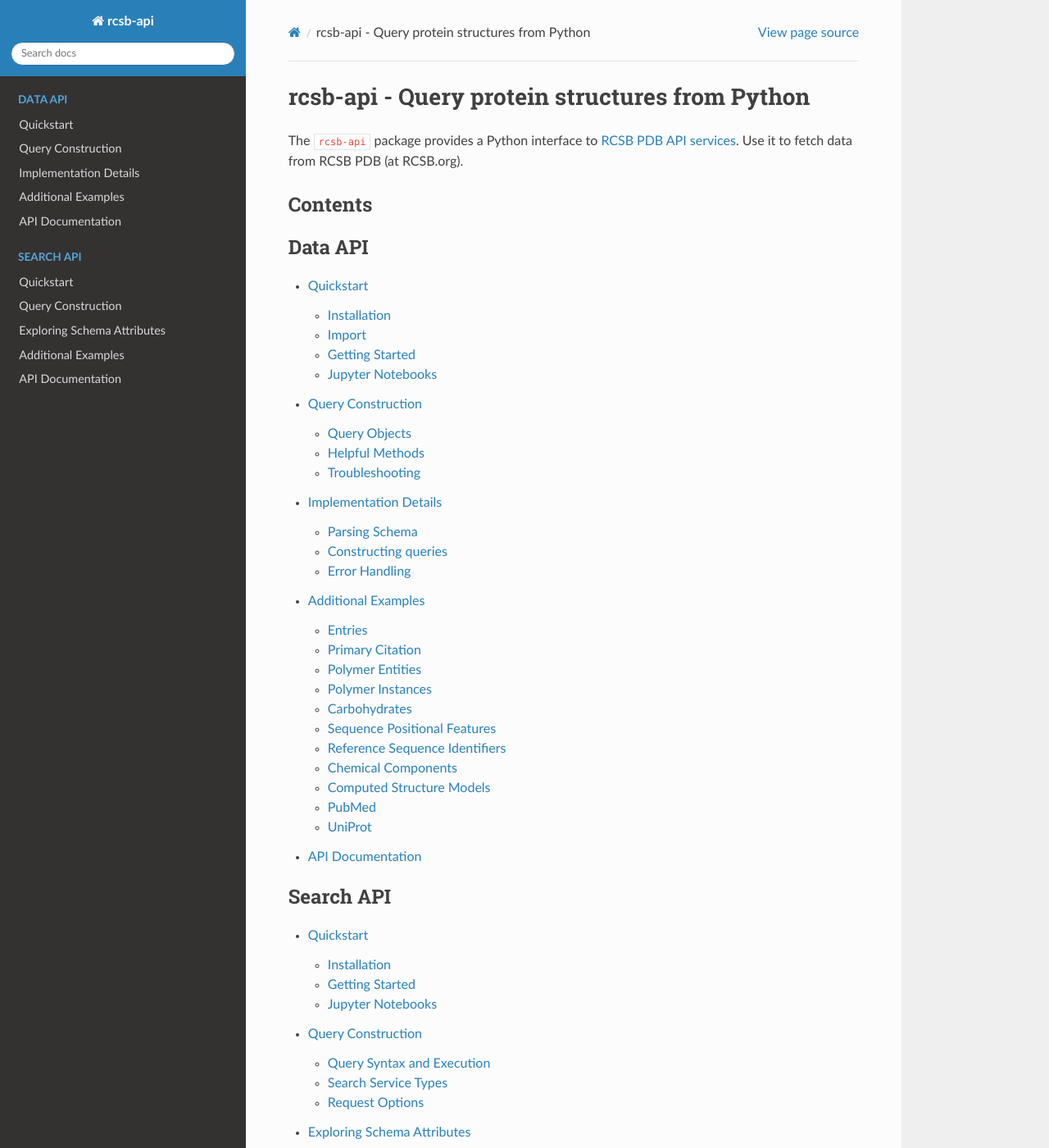
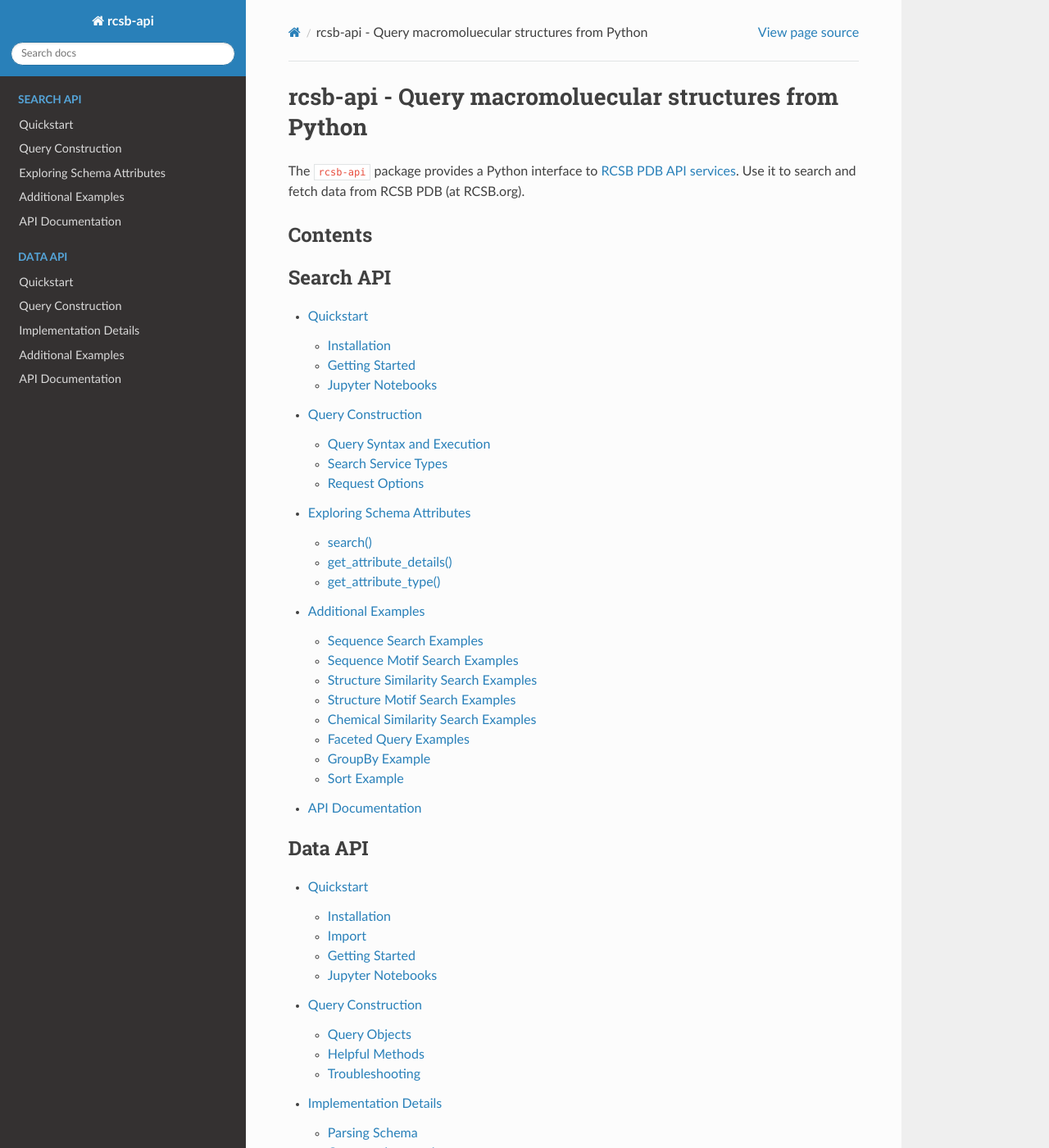
Before and after one commit to rcsb/py-rcsb-api, a Sphinx documentation site: the page built from docs/index.rst, in a window 1280 px wide and 1400 px high. Shown: the whole window at 82% size. Built offline with Sphinx 7.4.7 and the Read the Docs theme 3.1.0, drawn with Linux system fonts in a browser that asks for light colours; some of the changed text lies outside the part shown.

```diff
--- a/docs/data_api/api.rst
+++ b/docs/data_api/api.rst
@@ -6,6 +6,11 @@ API Documentation
     :private-members:
     :special-members: __init__
 
+.. automodule:: rcsbapi.data.data_schema
+    :members:
+    :private-members:
+    :special-members: __init__
+
 .. automodule:: rcsbapi.data
     :members:
     :private-members:
--- a/docs/index.rst
+++ b/docs/index.rst
@@ -1,12 +1,22 @@
-rcsb-api - Query protein structures from Python
+rcsb-api - Query macromoluecular structures from Python
 ===============================================
 
 The ``rcsb-api`` package provides a Python interface to
 `RCSB PDB API services <https://www.rcsb.org/docs/programmatic-access/web-services-overview>`_.
-Use it to fetch data from RCSB PDB (at RCSB.org).
+Use it to search and fetch data from RCSB PDB (at RCSB.org).
 
 Contents
 --------
+
+.. toctree::
+   :caption: Search API
+   :maxdepth: 2
+
+   search_api/quickstart.md
+   search_api/query_construction.md
+   search_api/attributes.md
+   search_api/additional_examples.md
+   search_api/api.rst
 
 .. toctree::
    :caption: Data API
```
Also changed, not shown: other parts of docs/index.rst (+0 -10 lines), NOTICE.md (added, +6 -0 lines), docs/data_api/implementation_details.md (+1 -1 lines).
